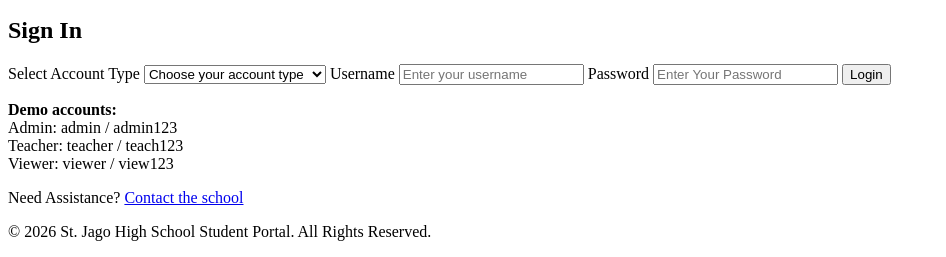
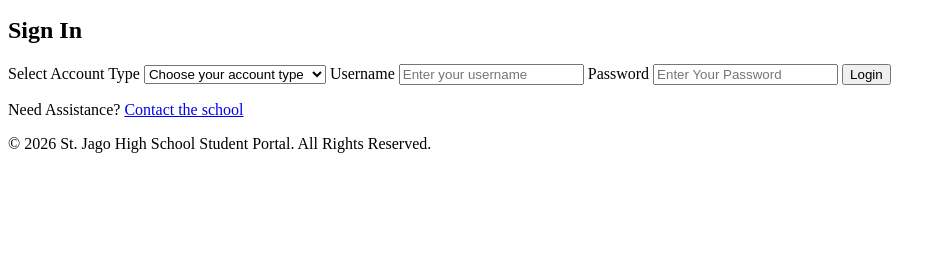
Before and after one commit to JG2505331/St_Jago_School_Portal, a plain HTML site: page HTML/login.html in a window 1280 px wide. Shown: the part 902-1159 px from the top of the page, without its empty margins (0-946 px from the left). After the commit the page ends 1071 px from the top, so only its background shows below. Drawn offline with Linux system fonts and the light colour scheme; a script that the page names is missing.

Commit message:
Update login.html

```diff
--- a/HTML/login.html
+++ b/HTML/login.html
@@ -79,12 +79,6 @@
             </button>
 
         </form>
-        <p class="login-hint">
-          <strong>Demo accounts:</strong><br />
-          Admin: admin / admin123<br />
-          Teacher: teacher / teach123<br />
-          Viewer: viewer / view123
-        </p>
 
         <p id="loginMessage"></p>
 
```
